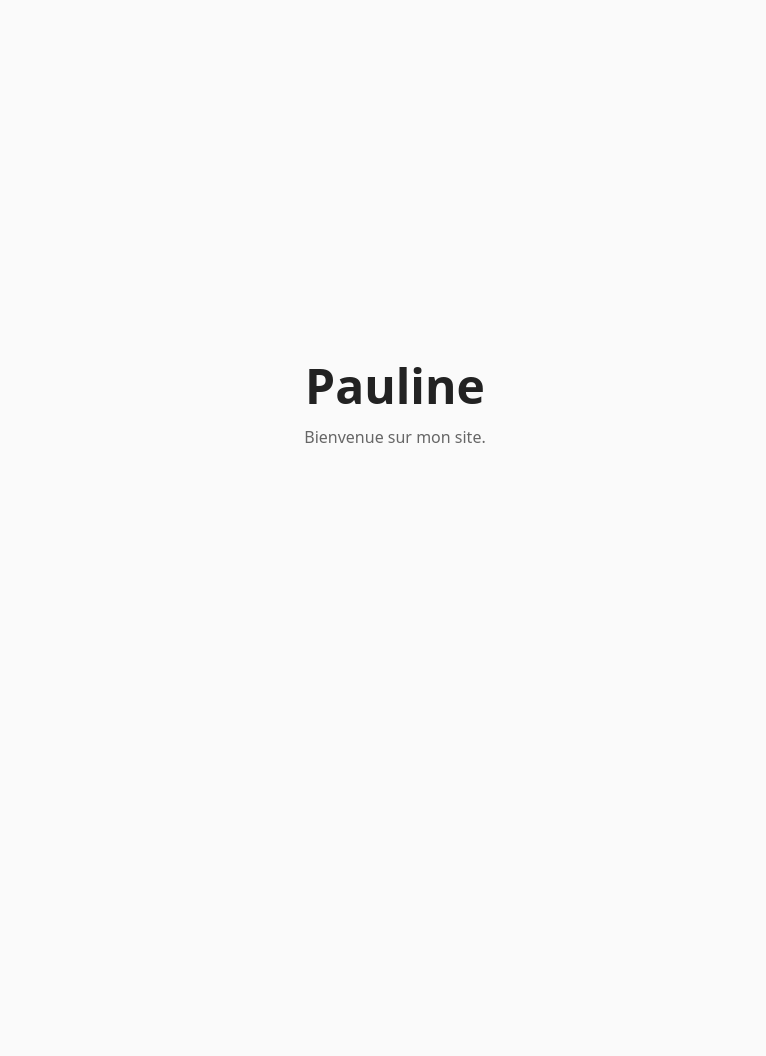
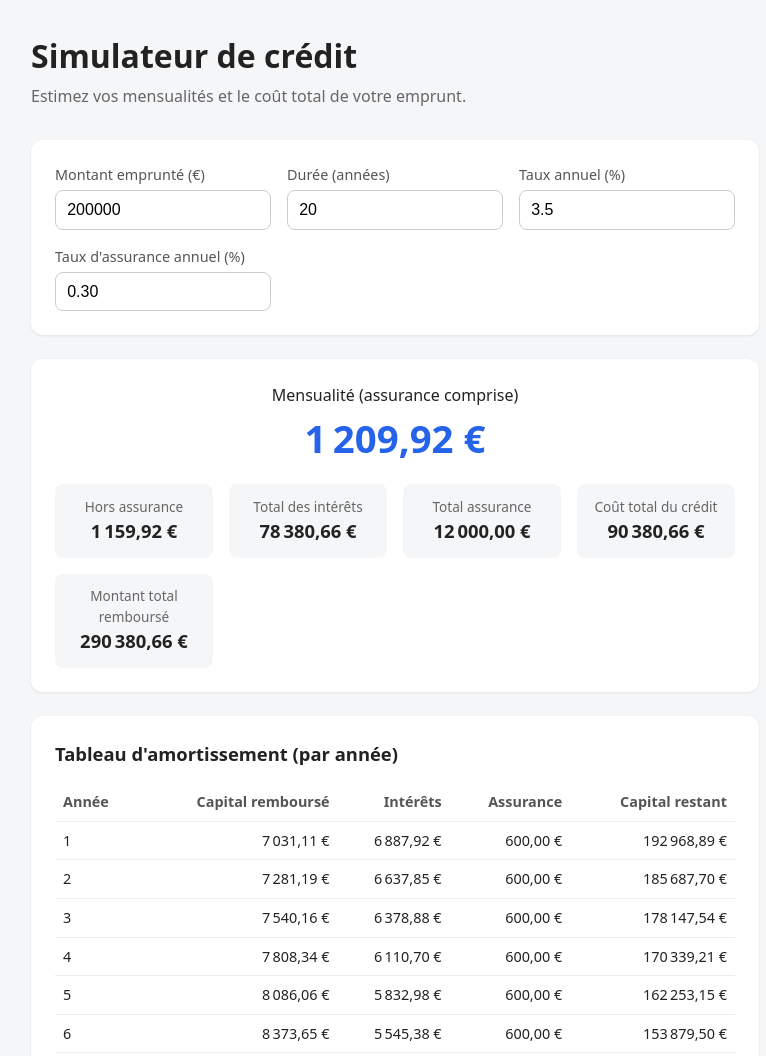
Before and after one commit to PaulinedHerlin/Hands-on, a plain HTML site: page index.html in a window 1280 px wide. Shown: the top 1056 px of the page, without its empty margins (245-1011 px from the left). Before the commit the page ends 800 px from the top, so only its background shows below. Drawn offline with Linux system fonts and the light colour scheme.

Commit message:
Transforme le site en simulateur de crédit bancaire
Co-Authored-By: Claude Opus 5.5 <noreply@anthropic.com>
Claude-Session: https://claude.ai/code/session_018VCtmBujpM55xjKnFaSRXG

```diff
--- a/index.html
+++ b/index.html
@@ -3,27 +3,145 @@
 <head>
   <meta charset="UTF-8">
   <meta name="viewport" content="width=device-width, initial-scale=1.0">
-  <title>Pauline</title>
+  <title>Simulateur de crédit – Pauline</title>
   <style>
+    * { box-sizing: border-box; }
     body {
       margin: 0;
-      min-height: 100vh;
-      display: flex;
-      align-items: center;
-      justify-content: center;
       font-family: system-ui, -apple-system, sans-serif;
-      background: #fafafa;
+      background: #f5f6f8;
       color: #222;
-      text-align: center;
+      line-height: 1.5;
     }
-    h1 { font-size: 3rem; margin: 0 0 .5rem; }
-    p { color: #666; margin: 0; }
+    main { max-width: 760px; margin: 0 auto; padding: 2rem 1rem 3rem; }
+    h1 { font-size: 2rem; margin: 0 0 .25rem; }
+    .sub { color: #666; margin: 0 0 2rem; }
+    .card {
+      background: #fff;
+      border-radius: 12px;
+      padding: 1.5rem;
+      box-shadow: 0 1px 3px rgba(0,0,0,.08);
+      margin-bottom: 1.5rem;
+    }
+    .grid { display: grid; grid-template-columns: repeat(auto-fit, minmax(200px, 1fr)); gap: 1rem; }
+    label { display: block; font-size: .9rem; color: #555; margin-bottom: .3rem; }
+    input {
+      width: 100%;
+      padding: .6rem .7rem;
+      font-size: 1rem;
+      border: 1px solid #ccc;
+      border-radius: 8px;
+    }
+    input:focus { outline: 2px solid #2563eb; border-color: transparent; }
+    .result { text-align: center; }
+    .result .big { font-size: 2.4rem; font-weight: 700; color: #2563eb; margin: .2rem 0; }
+    .stats { display: grid; grid-template-columns: repeat(auto-fit, minmax(150px, 1fr)); gap: 1rem; margin-top: 1rem; }
+    .stat { background: #f5f6f8; border-radius: 8px; padding: .8rem; }
+    .stat span { display: block; font-size: .85rem; color: #666; }
+    .stat strong { font-size: 1.15rem; }
+    table { width: 100%; border-collapse: collapse; font-size: .9rem; }
+    th, td { padding: .5rem; text-align: right; border-bottom: 1px solid #eee; }
+    th:first-child, td:first-child { text-align: left; }
+    th { color: #555; font-weight: 600; }
+    h2 { font-size: 1.15rem; margin: 0 0 1rem; }
+    .note { font-size: .8rem; color: #888; text-align: center; }
+    .error { color: #b91c1c; text-align: center; }
   </style>
 </head>
 <body>
   <main>
-    <h1>Pauline</h1>
-    <p>Bienvenue sur mon site.</p>
+    <h1>Simulateur de crédit</h1>
+    <p class="sub">Estimez vos mensualités et le coût total de votre emprunt.</p>
+
+    <section class="card">
+      <div class="grid">
+        <div>
+          <label for="montant">Montant emprunté (€)</label>
+          <input id="montant" type="number" min="0" step="1000" value="200000">
+        </div>
+        <div>
+          <label for="duree">Durée (années)</label>
+          <input id="duree" type="number" min="1" max="40" step="1" value="20">
+        </div>
+        <div>
+          <label for="taux">Taux annuel (%)</label>
+          <input id="taux" type="number" min="0" step="0.05" value="3.5">
+        </div>
+        <div>
+          <label for="assurance">Taux d'assurance annuel (%)</label>
+          <input id="assurance" type="number" min="0" step="0.01" value="0.30">
+        </div>
+      </div>
+    </section>
+
+    <section class="card result" id="resultat"></section>
+
+    <section class="card">
+      <h2>Tableau d'amortissement (par année)</h2>
+      <table>
+        <thead>
+          <tr><th>Année</th><th>Capital remboursé</th><th>Intérêts</th><th>Assurance</th><th>Capital restant</th></tr>
+        </thead>
+        <tbody id="tableau"></tbody>
+      </table>
+    </section>
+
+    <p class="note">Simulation indicative, hors frais de dossier et de garantie. Elle ne constitue pas une offre de prêt.</p>
   </main>
+
+  <script>
+    const euro = n => n.toLocaleString('fr-FR', { style: 'currency', currency: 'EUR', maximumFractionDigits: 2 });
+    const ids = ['montant', 'duree', 'taux', 'assurance'];
+
+    function calculer() {
+      const montant = parseFloat(document.getElementById('montant').value);
+      const annees = parseInt(document.getElementById('duree').value, 10);
+      const tauxAnnuel = parseFloat(document.getElementById('taux').value);
+      const tauxAssu = parseFloat(document.getElementById('assurance').value) || 0;
+      const res = document.getElementById('resultat');
+      const tab = document.getElementById('tableau');
+
+      if (!(montant > 0) || !(annees > 0) || !(tauxAnnuel >= 0)) {
+        res.innerHTML = '<p class="error">Renseignez un montant, une durée et un taux valides.</p>';
+        tab.innerHTML = '';
+        return;
+      }
+
+      const n = annees * 12;
+      const t = tauxAnnuel / 100 / 12;
+      const mensualite = t === 0 ? montant / n : montant * t / (1 - Math.pow(1 + t, -n));
+      const assuMois = montant * (tauxAssu / 100) / 12;
+
+      let restant = montant, totalInterets = 0, lignes = '';
+      for (let a = 1; a <= annees; a++) {
+        let cap = 0, int = 0;
+        for (let m = 0; m < 12; m++) {
+          const i = restant * t;
+          const c = mensualite - i;
+          int += i; cap += c; restant -= c;
+        }
+        if (restant < 0.005) restant = 0;
+        totalInterets += int;
+        lignes += `<tr><td>${a}</td><td>${euro(cap)}</td><td>${euro(int)}</td><td>${euro(assuMois * 12)}</td><td>${euro(restant)}</td></tr>`;
+      }
+      const totalAssu = assuMois * n;
+      const coutTotal = totalInterets + totalAssu;
+
+      res.innerHTML = `
+        <div>Mensualité (assurance comprise)</div>
+        <div class="big">${euro(mensualite + assuMois)}</div>
+        <div class="stats">
+          <div class="stat"><span>Hors assurance</span><strong>${euro(mensualite)}</strong></div>
+          <div class="stat"><span>Total des intérêts</span><strong>${euro(totalInterets)}</strong></div>
+          <div class="stat"><span>Total assurance</span><strong>${euro(totalAssu)}</strong></div>
+          <div class="stat"><span>Coût total du crédit</span><strong>${euro(coutTotal)}</strong></div>
+          <div class="stat"><span>Montant total remboursé</span><strong>${euro(montant + coutTotal)}</strong></div>
+        </div>`;
+      tab.innerHTML = lignes;
+    }
+
+    ids.forEach(id => document.getElementById(id).addEventListener('input', calculer));
+    calculer();
+  </script>
 </body>
 </html>
```
